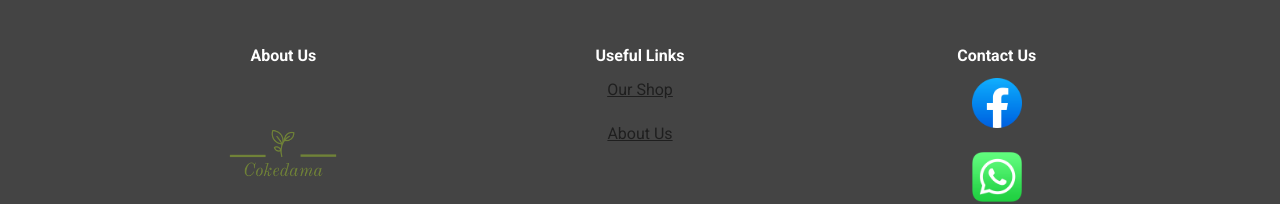
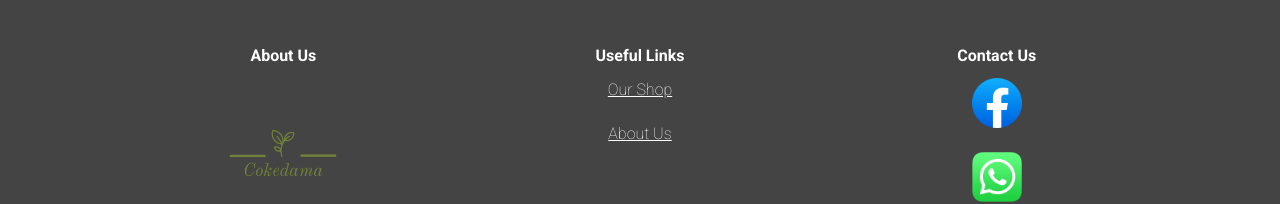
Before and after one commit to Pechkin1027/CokedamaProject, a Next.js app: page / in a window 1280 px wide. Shown: the part 1721-1925 px from the top of the page. Built offline with nearby package versions, Linux system fonts and the light colour scheme.

Commit message:
fix color contrast conflict of footer
Useful Links
Our Shop
About Us

```diff
--- a/components/Footer.js
+++ b/components/Footer.js
@@ -13,12 +13,12 @@ const Footer = () => {
   <div className="flex-item-middle">Useful Links
 
   <div className="flex-item-middle2">
-  <a target="_blank" href="/category">
+  <a target="_blank" href="/category" class ="flex-item-middle2">
            Our Shop
            </a>
   </div>
   <div className="flex-item-middle2">
-  <a target="_blank" href="/about">
+  <a target="_blank" href="/about" class ="flex-item-middle2">
            About Us
            </a>
   </div>
--- a/styles/globals.css
+++ b/styles/globals.css
@@ -214,7 +214,7 @@ html {
  */
 
 a:link {
-  color:rgba(0,0,0,0.55)
+  color:rgba(0, 0, 0, 0.55)
 
 }
 
@@ -1382,6 +1382,7 @@ desktop: "(min-width: 2562px)", */
   padding: 10px;
   flex: 33%;
   font-weight: lighter;
+  color: #fff;
 }
 
 /* Responsive layout - makes a one column-layout instead of two-column layout */
@@ -1414,3 +1415,6 @@ desktop: "(min-width: 2562px)", */
   font-size: 35px;
   margin-bottom: 20px;
 }
+a.flex-item-middle2{
+  color: rgb(255, 255, 255);
+}
```
